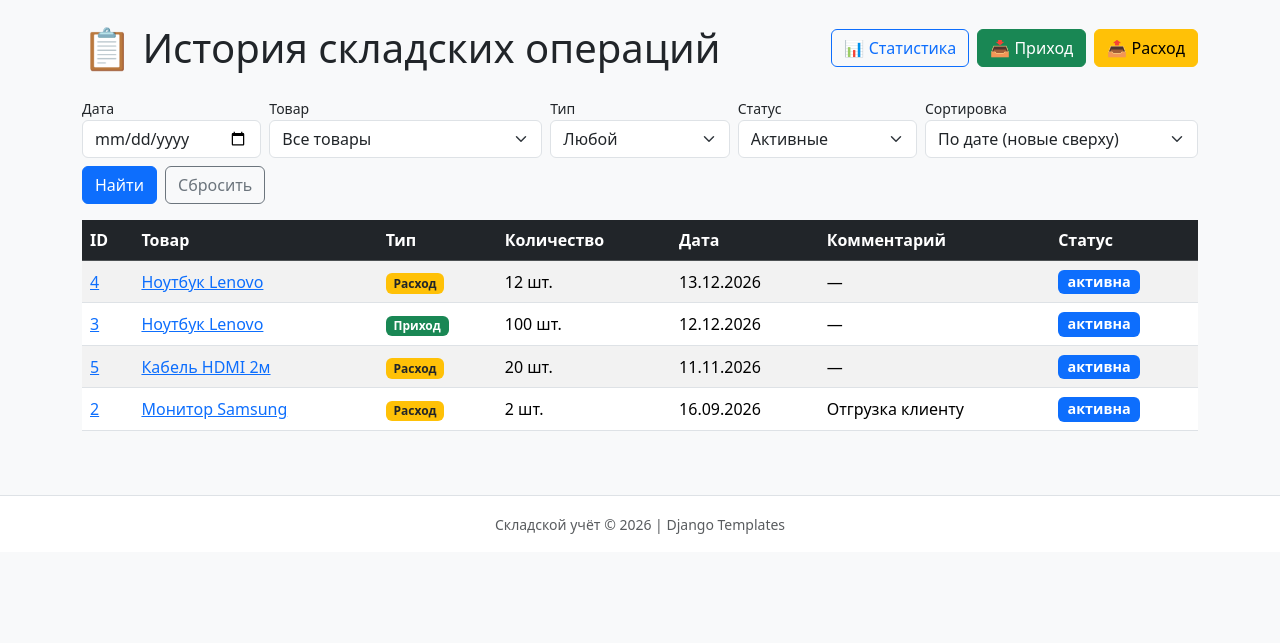
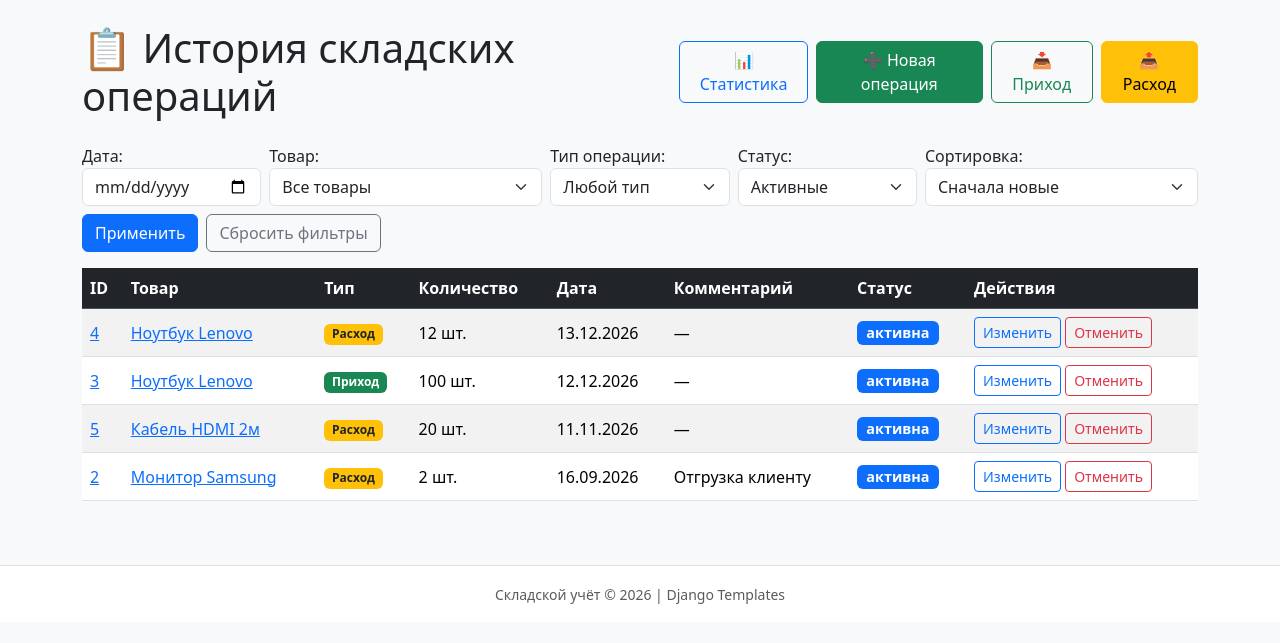
Before and after one commit to Elkhandro/stock-control, a Django app: page /operations/ in a window 1280 px wide. Shown: the part 58-701 px from the top of the page. Run offline with Django 5.2, Linux system fonts and the light colour scheme; data comes from the database, SQL or seed files in the repository.

Commit message:
ПР11: GET-форма фильтров и POST-отмена в списке операций

```diff
--- a/operations/templates/operations/operation_list.html
+++ b/operations/templates/operations/operation_list.html
@@ -9,7 +9,8 @@
         <a href="{% url 'operations:operation_statistics' %}" class="btn btn-outline-primary">
             📊 Статистика
         </a>
-        <a href="{% url 'operations:operation_receive' %}" class="btn btn-success">
+        <a href="{% url 'operations:operation_create' %}" class="btn btn-success">➕ Новая операция</a>
+        <a href="{% url 'operations:operation_receive' %}" class="btn btn-outline-success">
             📥 Приход
         </a>
         <a href="{% url 'operations:operation_ship' %}" class="btn btn-warning">
@@ -20,48 +21,28 @@
 
 <form method="get" action="{% url 'operations:operation_list' %}" class="row g-2 mb-3">
     <div class="col-md-2">
-        <label class="form-label small mb-0" for="f-date">Дата</label>
-        <input type="date" id="f-date" name="date" class="form-control" value="{{ operation_date }}">
+        {{ form.date.label_tag }}{{ form.date }}
+        {% for error in form.date.errors %}<div class="text-danger small">{{ error }}</div>{% endfor %}
     </div>
     <div class="col-md-3">
-        <label class="form-label small mb-0" for="f-product">Товар</label>
-        <select id="f-product" name="product" class="form-select">
-            <option value="">Все товары</option>
-            {% for product in products %}
-            <option value="{{ product.pk }}" {% if selected_product == product.pk|stringformat:"s" %}selected{% endif %}>{{ product.name }}</option>
-            {% endfor %}
-        </select>
+        {{ form.product.label_tag }}{{ form.product }}
+        {% for error in form.product.errors %}<div class="text-danger small">{{ error }}</div>{% endfor %}
     </div>
     <div class="col-md-2">
-        <label class="form-label small mb-0" for="f-type">Тип</label>
-        <select id="f-type" name="type" class="form-select">
-            <option value="">Любой</option>
-            {% for value, label in operation_types %}
-            <option value="{{ value }}" {% if selected_type == value %}selected{% endif %}>{{ label }}</option>
-            {% endfor %}
-        </select>
+        {{ form.operation_type.label_tag }}{{ form.operation_type }}
+        {% for error in form.operation_type.errors %}<div class="text-danger small">{{ error }}</div>{% endfor %}
     </div>
     <div class="col-md-2">
-        <label class="form-label small mb-0" for="f-status">Статус</label>
-        <select id="f-status" name="status" class="form-select">
-            <option value="active" {% if status == "active" %}selected{% endif %}>Активные</option>
-            <option value="cancelled" {% if status == "cancelled" %}selected{% endif %}>Отменённые</option>
-            <option value="completed" {% if status == "completed" %}selected{% endif %}>Завершённые</option>
-            <option value="all" {% if status == "all" %}selected{% endif %}>Все</option>
-        </select>
+        {{ form.status.label_tag }}{{ form.status }}
+        {% for error in form.status.errors %}<div class="text-danger small">{{ error }}</div>{% endfor %}
     </div>
     <div class="col-md-3">
-        <label class="form-label small mb-0" for="f-sort">Сортировка</label>
-        <select id="f-sort" name="sort" class="form-select">
-            <option value="date" {% if sort == "date" %}selected{% endif %}>По дате (новые сверху)</option>
-            <option value="date_asc" {% if sort == "date_asc" %}selected{% endif %}>По дате (старые сверху)</option>
-            <option value="product" {% if sort == "product" %}selected{% endif %}>По товару</option>
-            <option value="type" {% if sort == "type" %}selected{% endif %}>По типу операции</option>
-        </select>
+        {{ form.sort.label_tag }}{{ form.sort }}
+        {% for error in form.sort.errors %}<div class="text-danger small">{{ error }}</div>{% endfor %}
     </div>
     <div class="col-12 d-flex gap-2">
-        <button type="submit" class="btn btn-primary">Найти</button>
-        <a href="{% url 'operations:operation_list' %}" class="btn btn-outline-secondary">Сбросить</a>
+        <button type="submit" class="btn btn-primary">Применить</button>
+        <a href="{% url 'operations:operation_list' %}" class="btn btn-outline-secondary">Сбросить фильтры</a>
     </div>
 </form>
 
@@ -78,6 +59,7 @@
                 <th>Дата</th>
                 <th>Комментарий</th>
                 <th>Статус</th>
+                <th>Действия</th>
             </tr>
         </thead>
         <tbody>
@@ -98,10 +80,17 @@
                 <td>{{ operation.operation_date|date:"d.m.Y" }}</td>
                 <td>{{ operation.comment|default:"—" }}</td>
                 <td>{% include "operations/includes/operation_status.html" %}</td>
+                <td>
+                    <a class="btn btn-sm btn-outline-primary" href="{% url 'operations:operation_edit' operation.id %}">Изменить</a>
+                    <form method="post" action="{% url 'operations:operation_cancel' operation.id %}" class="d-inline">
+                        {% csrf_token %}
+                        <button class="btn btn-sm btn-outline-danger" type="submit" onclick="return confirm('Отменить операцию и восстановить остаток?')">Отменить</button>
+                    </form>
+                </td>
             </tr>
             {% empty %}
             <tr>
-                <td colspan="7" class="text-center text-muted py-4">
+                <td colspan="8" class="text-center text-muted py-4">
                     Операций по заданным условиям нет.
                 </td>
             </tr>
```
